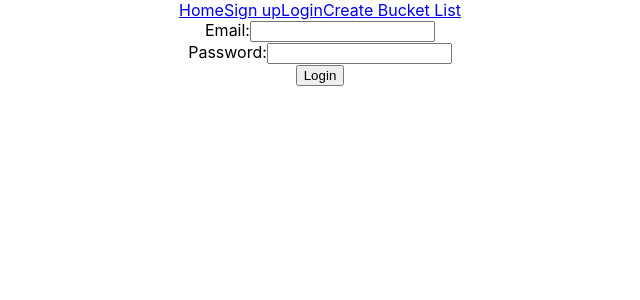
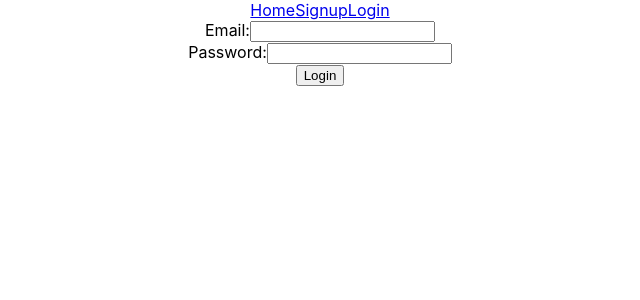
Before and after one commit to Gregory-Alexander-Bertrand/Bucket-List-Frontend, a React (Create React App) app in the folder bucket-list/: page /Login in a window 1280 px wide. Shown: the top 300 px of the page, without its empty margins (320-960 px from the left). Built offline with nearby package versions, Linux system fonts and the light colour scheme.

Commit message:
condtinoal render nav links

```diff
--- a/bucket-list/src/App.js
+++ b/bucket-list/src/App.js
@@ -1,33 +1,46 @@
 import './App.css';
-import { Redirect, Route } from 'react-router-dom'
+import {BrowserRouter as Redirect, Route, Router } from 'react-router-dom'
 import { useState, useEffect } from 'react'
 import axios from 'axios'
 import Home from './Pages/Home'
 import Signup from './Pages/Signup'
 import Login from './Pages/Login'
 import Create from './Pages/Create'
+import Navbar from './Components/Navbar'
 
 function App() {
   const [user, setUser] = useState({})
   const [list, setList] = useState({})
   return (
     <div className="App">
+      <Navbar user={user}
+      setUser={setUser}/>
       <Route
       exact path="/"
       render={() => {
         return <Home />
       }}
       />
+
       <Route
       path="/Signup"
       render={() => {
-        return <Signup />
+        if (user.id) {
+          return <Redirect to="/Home" />
+        } else {
+          return <Signup setUser={setUser} />
+        }
       }}
       />
+
       <Route
       path="/Login"
       render={() => {
-        return <Login />
+        if (user.id) {
+          return <Redirect to="/Home" />
+        } else {
+          return <Login setUser={setUser} />
+        }
       }}
       />
       <Route
--- a/bucket-list/src/Components/Navbar.js
+++ b/bucket-list/src/Components/Navbar.js
@@ -1,14 +1,28 @@
 import React from 'react'
-import {Link} from 'react-router-dom'
+import {Link, Redirect} from 'react-router-dom'
 
 const Navbar = (props) => {
     return (
+        <header>
         <nav>
-            <Link to="/">Home</Link>
+            {/* <Link to="/">Home</Link>
             <Link to="/Signup">Sign up</Link>
             <Link to="Login">Login</Link>
+            <Link to="/Create">Create Bucket List</Link> */}
+            {props.user.id ?
+            <>
+            <Link to="/">Home</Link>
             <Link to="/Create">Create Bucket List</Link>
+            </>
+            :
+            <>
+            <Link to="/">Home</Link>
+            <Link to="/Signup">Signup</Link>
+            <Link to="/Login">Login</Link>
+            </>
+            }
         </nav>
+        </header>
     )
 }
 
--- a/bucket-list/src/Pages/Create.js
+++ b/bucket-list/src/Pages/Create.js
@@ -1,5 +1,4 @@
 import React from 'react'
-import Navbar from '../Components/Navbar'
 import { useState } from 'react'
 import axios from 'axios'
 const Create = (props) => {
@@ -16,7 +15,6 @@ const Create = (props) => {
     }
     return (
         <div>
-            <Navbar />
            <div>
                <form onSubmit={submitForm}>
                    <div>
--- a/bucket-list/src/Pages/Home.js
+++ b/bucket-list/src/Pages/Home.js
@@ -1,10 +1,9 @@
 import React from 'react'
-import Navbar from '../Components/Navbar'
+
 
 const Home = () => {
     return (
         <div>
-            <Navbar />
         <h1>The Bucket List</h1>
         </div>
     )
--- a/bucket-list/src/Pages/Login.js
+++ b/bucket-list/src/Pages/Login.js
@@ -1,23 +1,21 @@
 import React from 'react'
-import Navbar from '../Components/Navbar'
 import { useState } from 'react'
 import axios from 'axios'
 const Login = (props) => {
     const [email, setEmail] = useState('')
     const [password, setPassword] = useState('')
-    const [user, setUser] = useState({})
+
 
     const submitForm = (e) => {
         e.preventDefault()
         axios.post(`${process.env.REACT_APP_BACKEND_URL}/user/login`, {email, password}).then((response) => {
             console.log(response)
             localStorage.setItem('userId', response.data.user.id)
-            setUser(response.data.user)
+            props.setUser(response.data.user)
         })
     }
     return (
         <div>
-            <Navbar />
             <div>
                 <form onSubmit={submitForm}>
                     <div>
--- a/bucket-list/src/Pages/Signup.js
+++ b/bucket-list/src/Pages/Signup.js
@@ -1,5 +1,4 @@
 import React from 'react'
-import Navbar from '../Components/Navbar'
 import { useState } from 'react'
 import axios from 'axios'
 
@@ -18,7 +17,6 @@ const Signup = (props) => {
     }
     return (
         <div>
-            <Navbar />
             <div>
                 <form onSubmit={submitForm}>
                     <div>
--- a/bucket-list/src/index.js
+++ b/bucket-list/src/index.js
@@ -6,11 +6,11 @@ import reportWebVitals from './reportWebVitals';
 import {BrowserRouter} from 'react-router-dom'
 
 ReactDOM.render(
+  <BrowserRouter>
   <React.StrictMode>
-    <BrowserRouter>
       <App />
-    </BrowserRouter>
-  </React.StrictMode>,
+  </React.StrictMode>
+  </BrowserRouter>,
   document.getElementById('root')
 );
 
```
